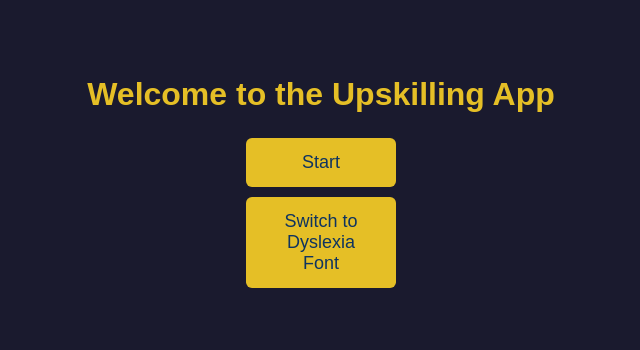
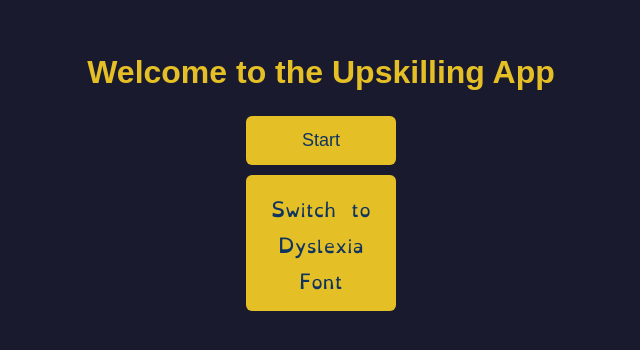
Before and after one commit to Chahanareddy/upable, a React (Vite) app in the folder frontend/: page /invitation-page in a window 1280 px wide. Shown: the part 226-576 px from the top of the page, without its empty margins (319-959 px from the left). Built offline with nearby package versions, Linux system fonts and the light colour scheme; a web font is replaced by a local one.

Commit message:
Dyslexia font in landing page

```diff
--- a/frontend/src/components/InvitationPage.css
+++ b/frontend/src/components/InvitationPage.css
@@ -9,8 +9,8 @@
     justify-content: center;
     align-items: center;
     height: 100vh;
-    background-color: #1a1a2e; /* Dark blue background */
-    color: #ffffff; /* White text */
+    background-color: #1a1a2e;
+    color: #ffffff;
     text-align: center;
     padding: 20px;
   }
@@ -20,11 +20,12 @@
     font-size: 32px;
     color: #e5bf26; /* Orange/yellow */
     margin-bottom: 20px;
+    font-family: Arial, sans-serif; /* Default font */
   }
 
-  /* Button styling */
+
   .btn {
-    background-color: #e5bf26; /* Orange/yellow */
+    background-color: #e5bf26;
     color: white;
     padding: 14px 24px;
     border: none;
@@ -33,8 +34,14 @@
     cursor: pointer;
     transition: background-color 0.3s ease;
     margin-top: 10px; /* Spacing between buttons */
+    font-family: Arial, sans-serif; /* Default font */
+  }
+
+  /* Toggle button always uses dyslexic font */
+  .btn.dyslexic-font {
+    font-family: dyslexic, sans-serif; /* Always use dyslexic font */
   }
 
   .btn:hover {
-    background-color: #c5a41f; /* Darker shade for hover */
+    background-color: #c5a41f;
   }
--- a/frontend/src/components/InvitationPage.jsx
+++ b/frontend/src/components/InvitationPage.jsx
@@ -16,14 +16,15 @@ function InvitationPage() {
         Welcome to the Upskilling App
       </h1>
       <button
-        className="btn" // Apply the button class
+        className="btn"
+        style={{ fontFamily: dyslexiaMode ? "dyslexic" : "Arial, sans-serif" }}
         onClick={() => navigate("/user-info")}
       >
         Start
       </button>
 
       <button
-        className="btn" // Apply the button class
+        className="btn dyslexic-font"
         onClick={toggleDyslexiaMode}
       >
         {dyslexiaMode ? "Switch to Standard Font" : "Switch to Dyslexia Font"}
```
